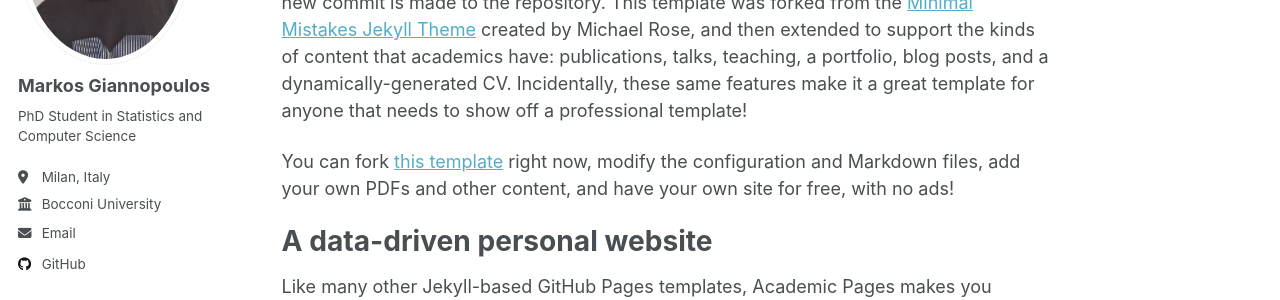
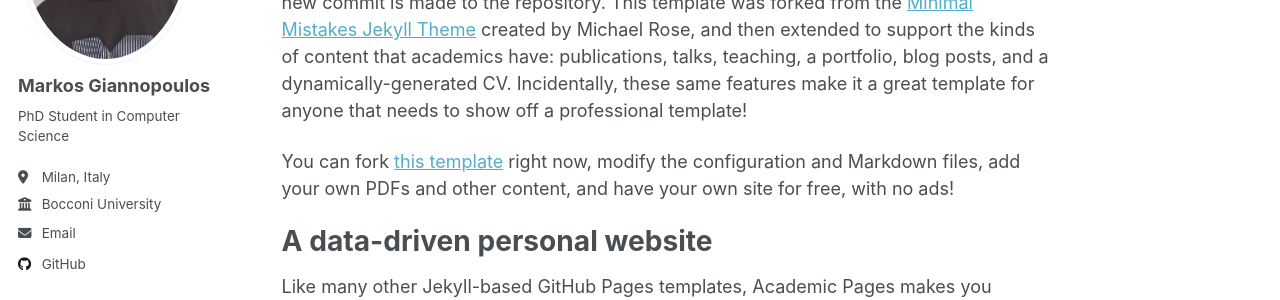
Before and after one commit to Markosgi/markosgi.github.io, a Jekyll site: the page built from _pages/about.md, in a window 1280 px wide. Shown: the part 261-561 px from the top of the page. Built offline with Jekyll 4.4.1, drawn with Linux system fonts in a browser that asks for light colours; a script that is not in the unit is left out.

Commit message:
Update _config.yml

```diff
--- a/_config.yml
+++ b/_config.yml
@@ -26,7 +26,7 @@ author:
   avatar           : "20250801_184707.jpg"
   name             : "Markos Giannopoulos"
   pronouns         : # example: "she/her"
-  bio              : "PhD Student in Statistics and Computer Science"
+  bio              : "PhD Student in Computer Science"
   location         : "Milan, Italy"
   employer         : "Bocconi University"
   uri              : # URL
```
